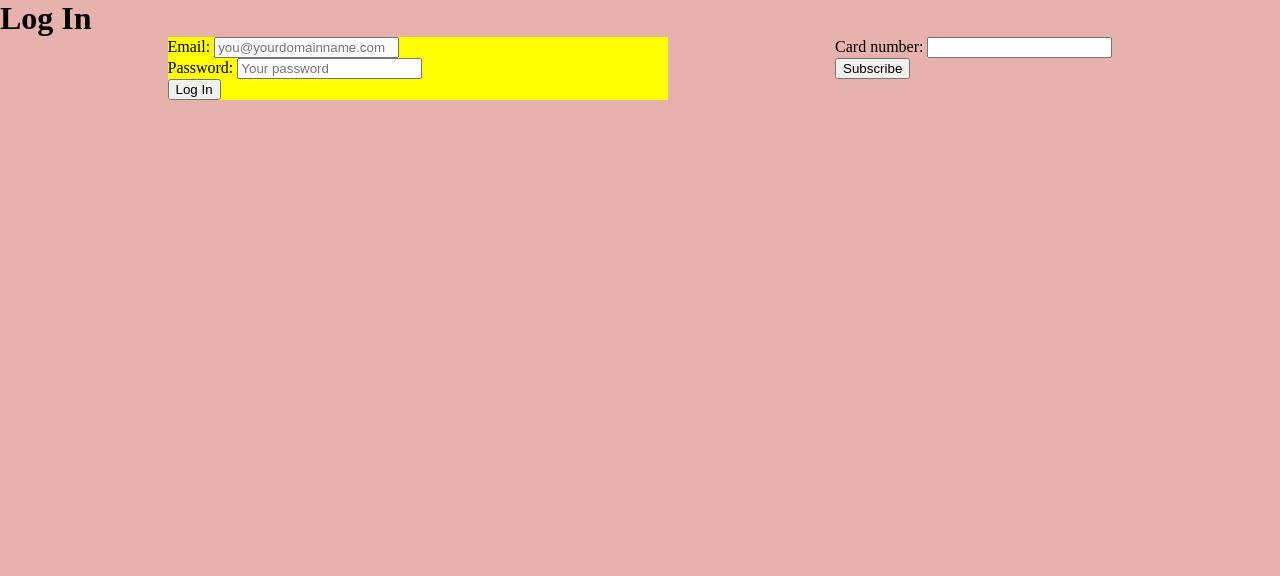
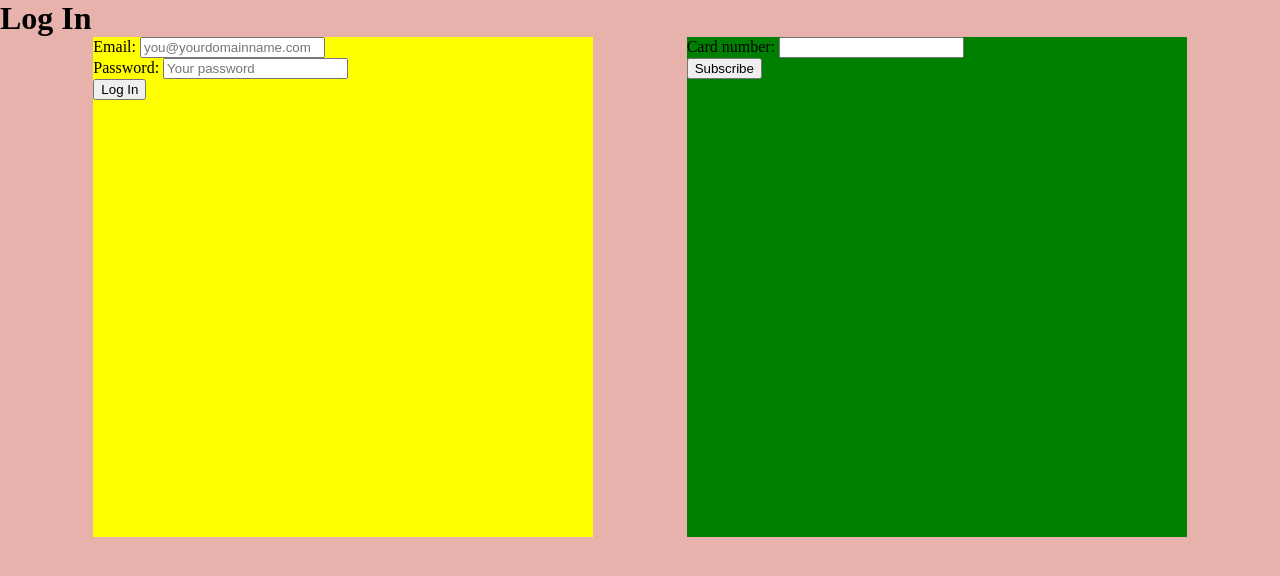
Before and after one commit to astro-dancer-67/the-webimals-website, a plain HTML site: page index.html in a window 1280 px wide. Drawn offline with Linux system fonts and the light colour scheme.

Commit message:
Update styles.css

```diff
--- a/styles.css
+++ b/styles.css
@@ -13,6 +13,12 @@ body {
   heigth: 500px;
   background-color: yellow;
 }
+
+.log-in-div .subscribe {
+  width: 500px;
+  height: 500px;
+  background-color: green;
+}
 * {
     margin: 0px;
 }
```
